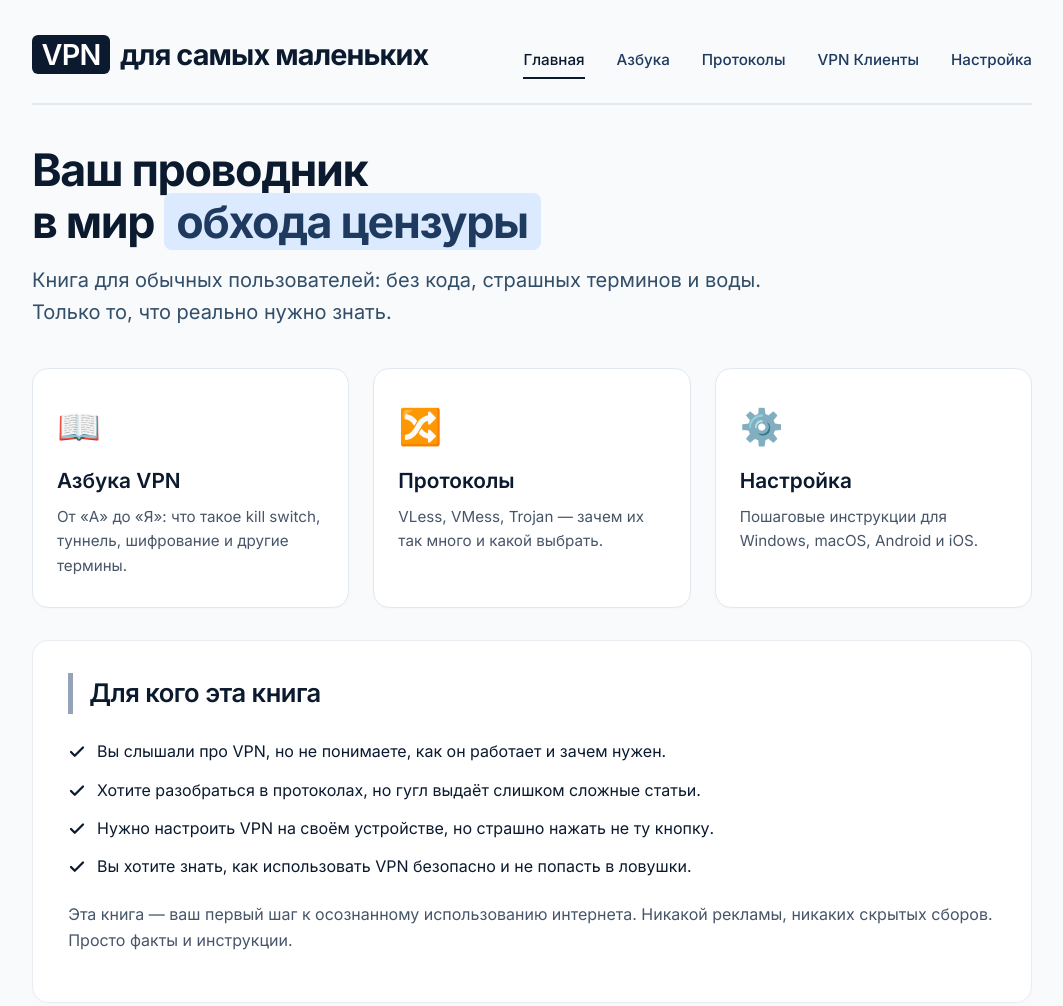
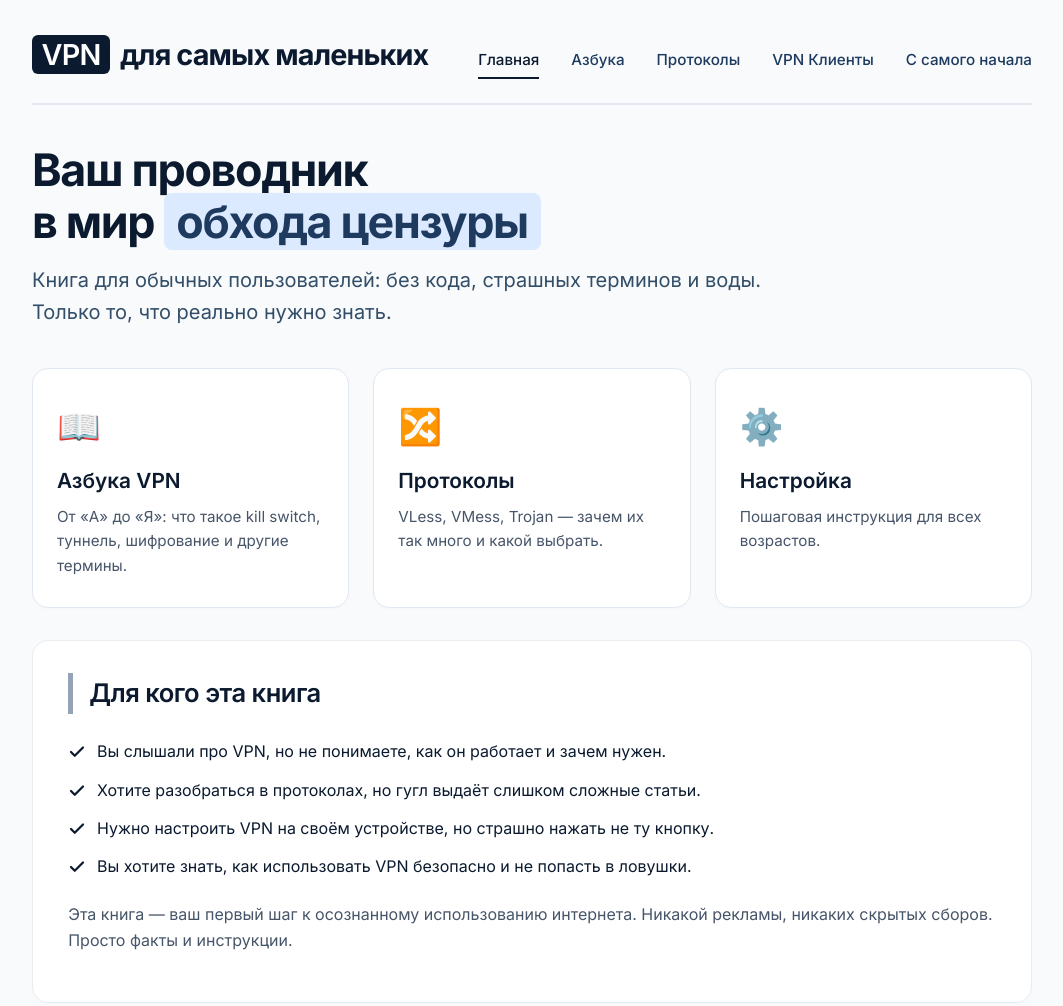
Before and after one commit to Ilya-Guyduk/vpn-book, a plain HTML site: page index.html in a window 1280 px wide. Shown: the top 1006 px of the page, without its empty margins (108-1171 px from the left). Drawn offline with Linux system fonts and the light colour scheme.

Commit message:
Update index.html

```diff
--- a/index.html
+++ b/index.html
@@ -255,7 +255,7 @@
             <a href="alphabet.html">Азбука</a>
             <a href="protocols.html">Протоколы</a>
             <a href="vpn_clients.html">VPN Клиенты</a>
-            <a href="setup.html">Настройка</a>
+            <a href="setup.html">С самого начала</a>
         </nav>
     </header>
 
@@ -283,7 +283,7 @@
         <a href="setup.html" class="card">
             <span class="emoji-big">⚙️</span>
             <h3>Настройка</h3>
-            <p>Пошаговые инструкции для Windows, macOS, Android и iOS.</p>
+            <p>Пошаговая инструкция для всех возрастов.</p>
         </a>
     </div>
 
```
